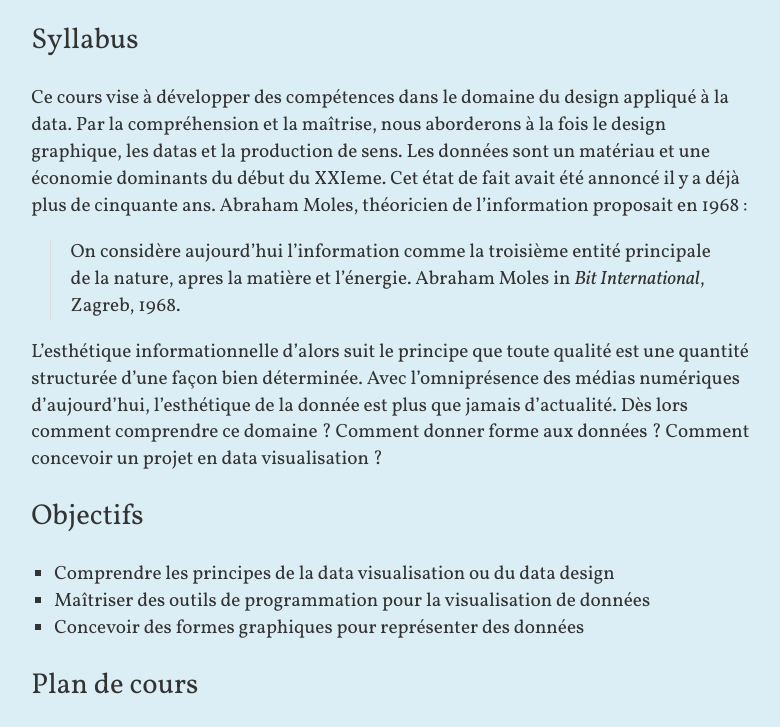
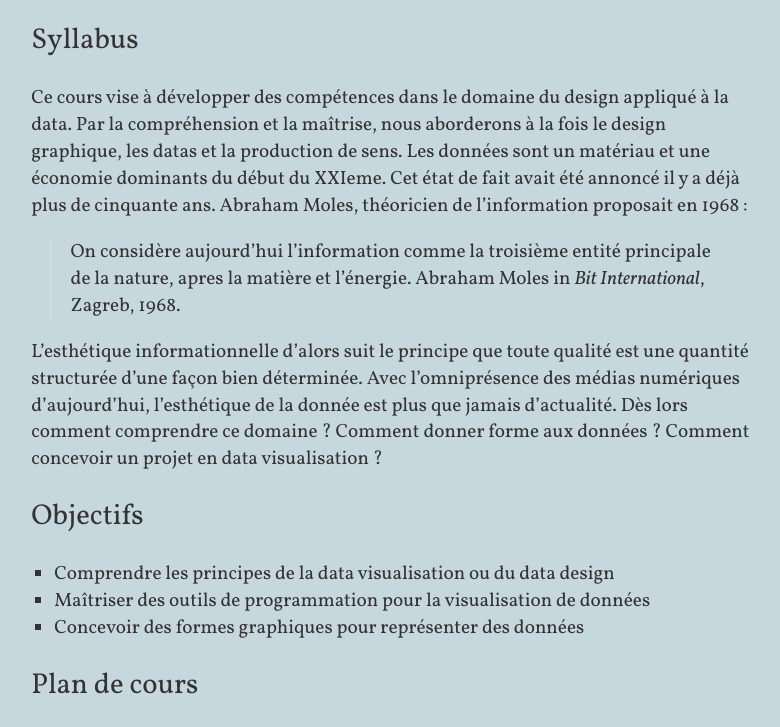
Before and after one commit to robillardstudio/esgi-data-viz, a plain HTML site: page index.html in a window 1280 px wide. Shown: the part 198-925 px from the top of the page, without its empty margins (244-1024 px from the left). Drawn offline with Linux system fonts and the light colour scheme.

Commit message:
bg color

```diff
--- a/style.css
+++ b/style.css
@@ -4,7 +4,7 @@ html, body {
         padding:1em;
         margin:auto;
         max-width:48em;
-        background:#dceef5;
+        background:#c7d7de;
 	}
 body {
 	font: 1.3em "Vollkorn", Palatino, Times;
```
